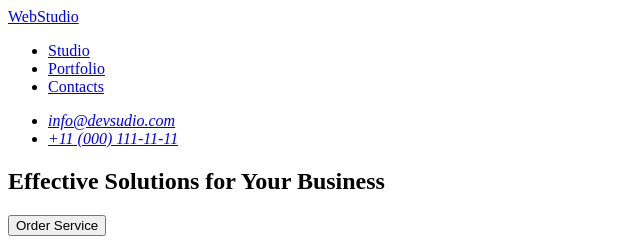
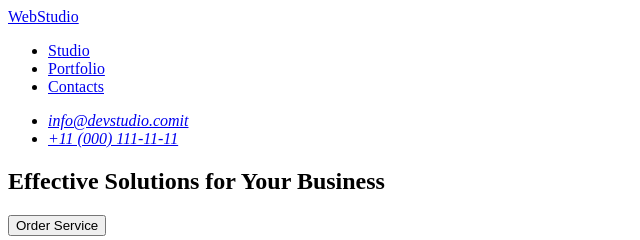
Before and after one commit to Shido337/goit-markup-hw-01, a plain HTML site: page index.html in a window 1280 px wide. Shown: the top 240 px of the page, 0-640 px from the left. Drawn offline with Linux system fonts and the light colour scheme.

Commit message:
add changes to index

```diff
--- a/index.html
+++ b/index.html
@@ -17,7 +17,7 @@
         </nav>
     <address>
         <ul>
-            <li><a href="mailto:info@devsudio.com">info@devsudio.com</a></li>
+            <li><a href=”mailto:info@devstudio.com”>info@devstudio.comit</a></li>
             <li><a href="tel:+110001111111">+11 (000) 111-11-11</a></li>
         </ul>
     </address>
@@ -47,7 +47,7 @@
                 </p>
             </li>
             <li>
-              <h3>Technologies</h3>
+                <h3>Technologies</h3>
                 <p>Design practice focused on digital experiences. We bring forth a deep passion for problem-solving.
                 </p>
             </li>
```
